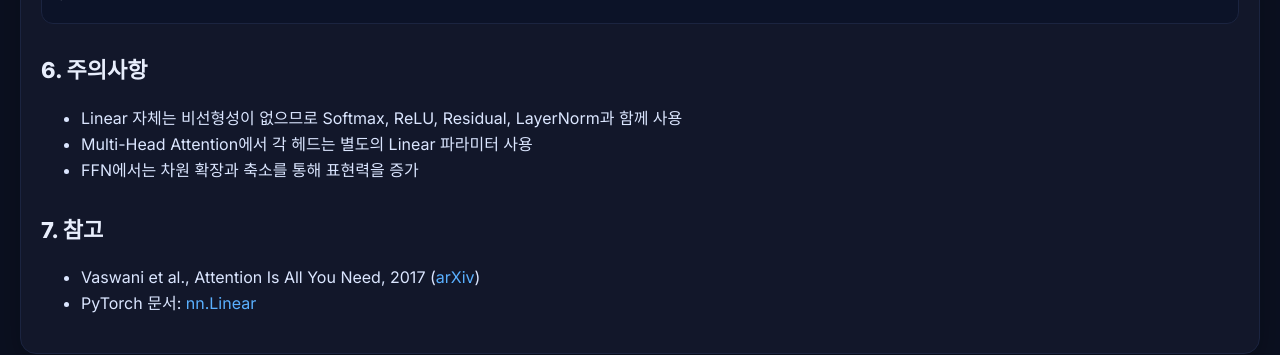
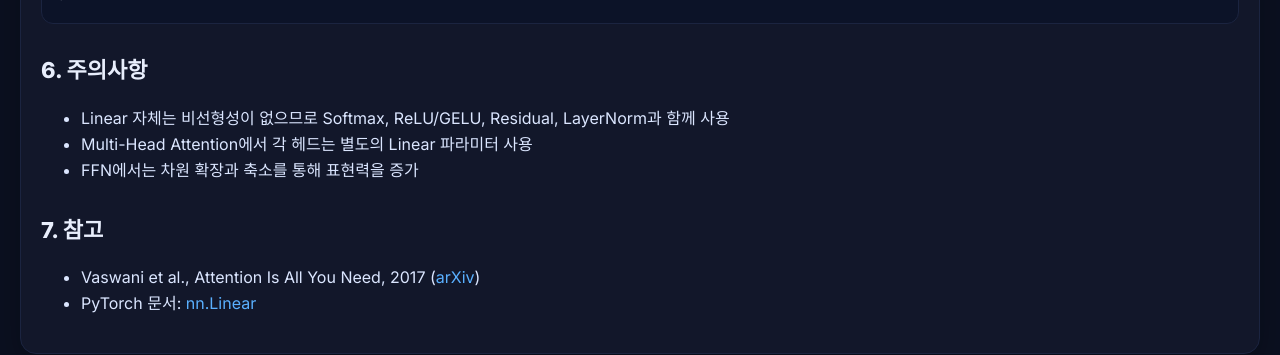
Before and after one commit to rainabak/rainabak.github.io, a Jekyll site: the page built from Linear.html, in a window 1280 px wide and 900 px high, scrolled down 1115 px. Shown: the part 384-739 px from the top of the window. Built offline with Jekyll 4.4.1, drawn with Linux system fonts in a browser that asks for light colours; some of the changed lines change nothing that is shown.

Commit message:
Update Linear.html

```diff
--- a/Linear.html
+++ b/Linear.html
@@ -4,8 +4,6 @@
 permalink: /Linear.html
 ---
 
-  <!-- 메인 내용 -->
-  <div class="content">
 <div class="card">
   <h1>Transformer에서의 Linear 이해</h1>
 
@@ -28,11 +26,13 @@
 <pre><code>Q = X W_Q
 K = X W_K
 V = X W_V
-Attention(Q,K,V) = softmax(QK^T / sqrt(d_k)) V</code></pre>
+Attention(Q,K,V) = softmax(QK^T / sqrt(d_k)) V
+</code></pre>
     <p>FFN 예시:</p>
 <pre><code>FFN(x) = Linear2(ReLU(Linear1(x)))
 # Linear1: d_model -> d_ff
-# Linear2: d_ff -> d_model</code></pre>
+# Linear2: d_ff -> d_model
+</code></pre>
   </section>
 
   <section>
@@ -58,13 +58,14 @@
     nn.Linear(d_model, d_ff),
     nn.ReLU(),
     nn.Linear(d_ff, d_model)
-)</code></pre>
+)
+</code></pre>
   </section>
 
   <section>
     <h2>6. 주의사항</h2>
     <ul>
-          <li>Linear 자체는 비선형성이 없으므로 Softmax, ReLU, Residual, LayerNorm과 함께 사용</li>
+      <li>Linear 자체는 비선형성이 없으므로 Softmax, ReLU/GELU, Residual, LayerNorm과 함께 사용</li>
       <li>Multi-Head Attention에서 각 헤드는 별도의 Linear 파라미터 사용</li>
       <li>FFN에서는 차원 확장과 축소를 통해 표현력을 증가</li>
     </ul>
@@ -73,26 +74,8 @@
   <section>
     <h2>7. 참고</h2>
     <ul>
-          <li>Vaswani et al., Attention Is All You Need, 2017 (<a href="https://arxiv.org/abs/1706.03762" target="_blank">arXiv</a>)</li>
-          <li>PyTorch 문서: <a href="https://pytorch.org/docs/stable/generated/torch.nn.Linear.html" target="_blank">nn.Linear</a></li>
+      <li>Vaswani et al., Attention Is All You Need, 2017 (<a href="https://arxiv.org/abs/1706.03762" target="_blank" rel="noreferrer">arXiv</a>)</li>
+      <li>PyTorch 문서: <a href="https://pytorch.org/docs/stable/generated/torch.nn.Linear.html" target="_blank" rel="noreferrer">nn.Linear</a></li>
     </ul>
   </section>
 </div>
-  </div>
-
-  <!-- 현재 페이지 메뉴 자동 비활성화 -->
-  <script>
-    (function(){
-      const path = location.pathname.replace(/index\.html$/,'') || '/';
-      document.querySelectorAll('#site-nav a').forEach(a=>{
-        const apath = new URL(a.getAttribute('href'), location.origin).pathname;
-        const normA = apath.replace(/index\.html$/,'') || '/';
-        if (normA === path) {
-          const span = document.createElement('span');
-          span.className = 'current';
-          span.textContent = a.textContent;
-          a.replaceWith(span);
-        }
-      });
-    })();
-  </script>
```
Lines whose indentation alone changed are shown as unchanged.
